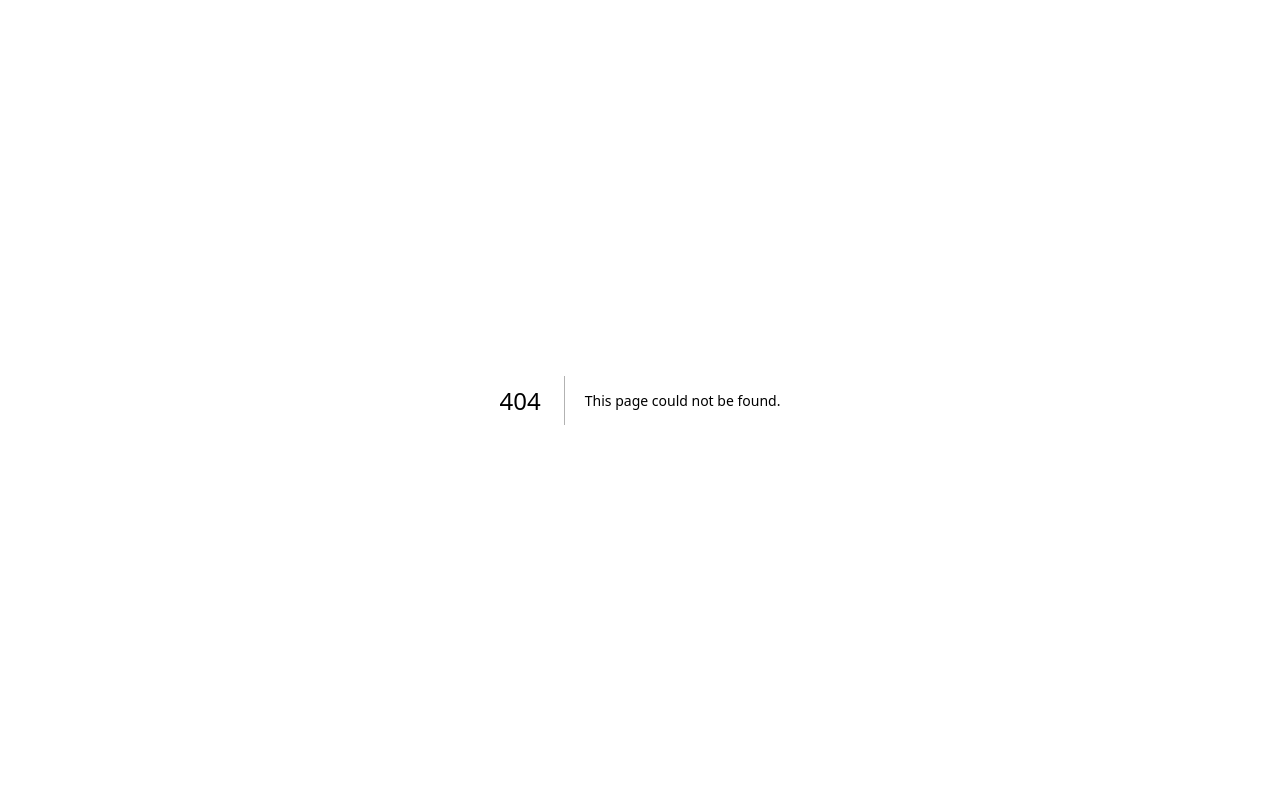
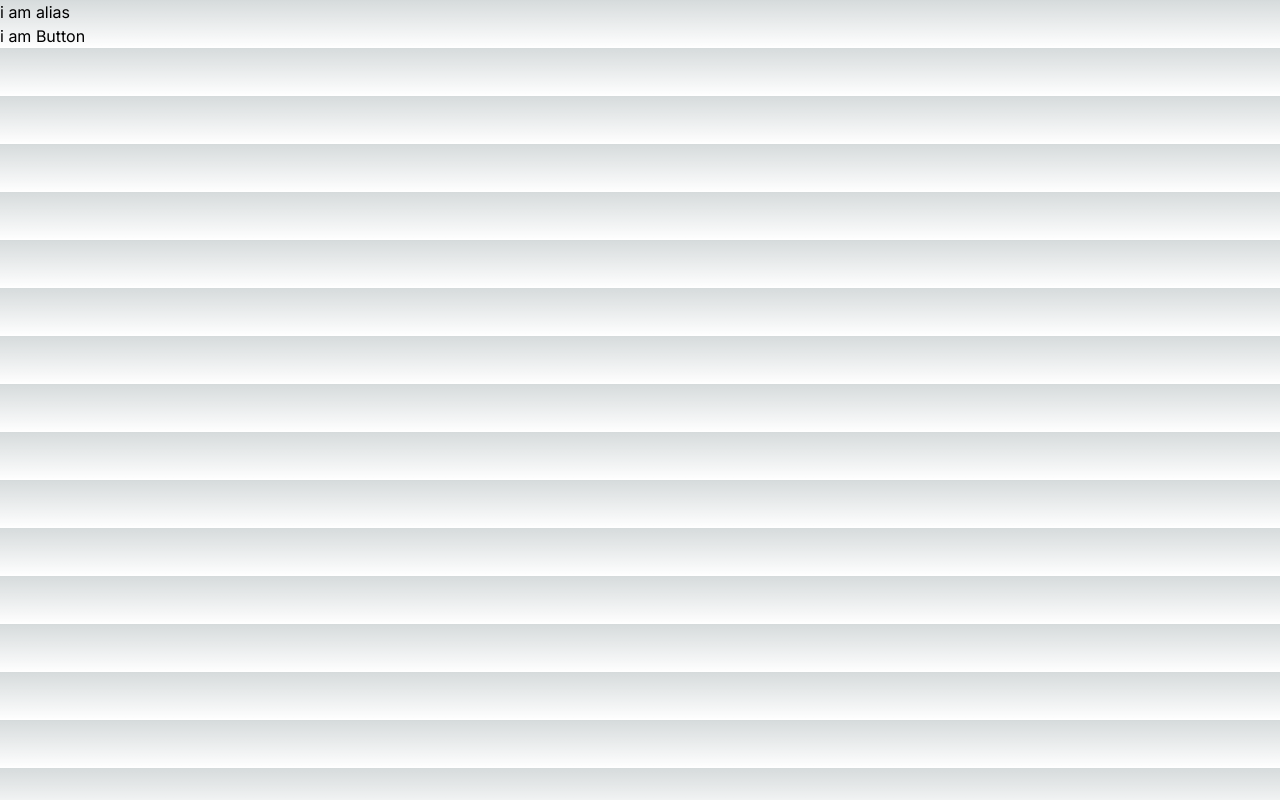
Before and after one commit to PRO0FESSOR/NextJs, a Next.js app in the folder routing/: page /alias in a window 1280 px wide. Before the commit this address had no page. Built offline with nearby package versions, Linux system fonts and the light colour scheme.

Commit message:
next import alias

```diff
--- /dev/null
+++ b/routing/app/(marketing)/alias/page.tsx
@@ -0,0 +1,13 @@
+import Button from '@/app/components/Button'
+import React from 'react'
+
+const page = () => {
+  return (
+    <>
+    <div>i am alias</div>
+    <Button/>
+    </>
+  )
+}
+
+export default page
--- /dev/null
+++ b/routing/app/components/Button.tsx
@@ -0,0 +1,9 @@
+import React from 'react'
+
+const Button = () => {
+  return (
+    <div>i am Button</div>
+  )
+}
+
+export default Button
```
